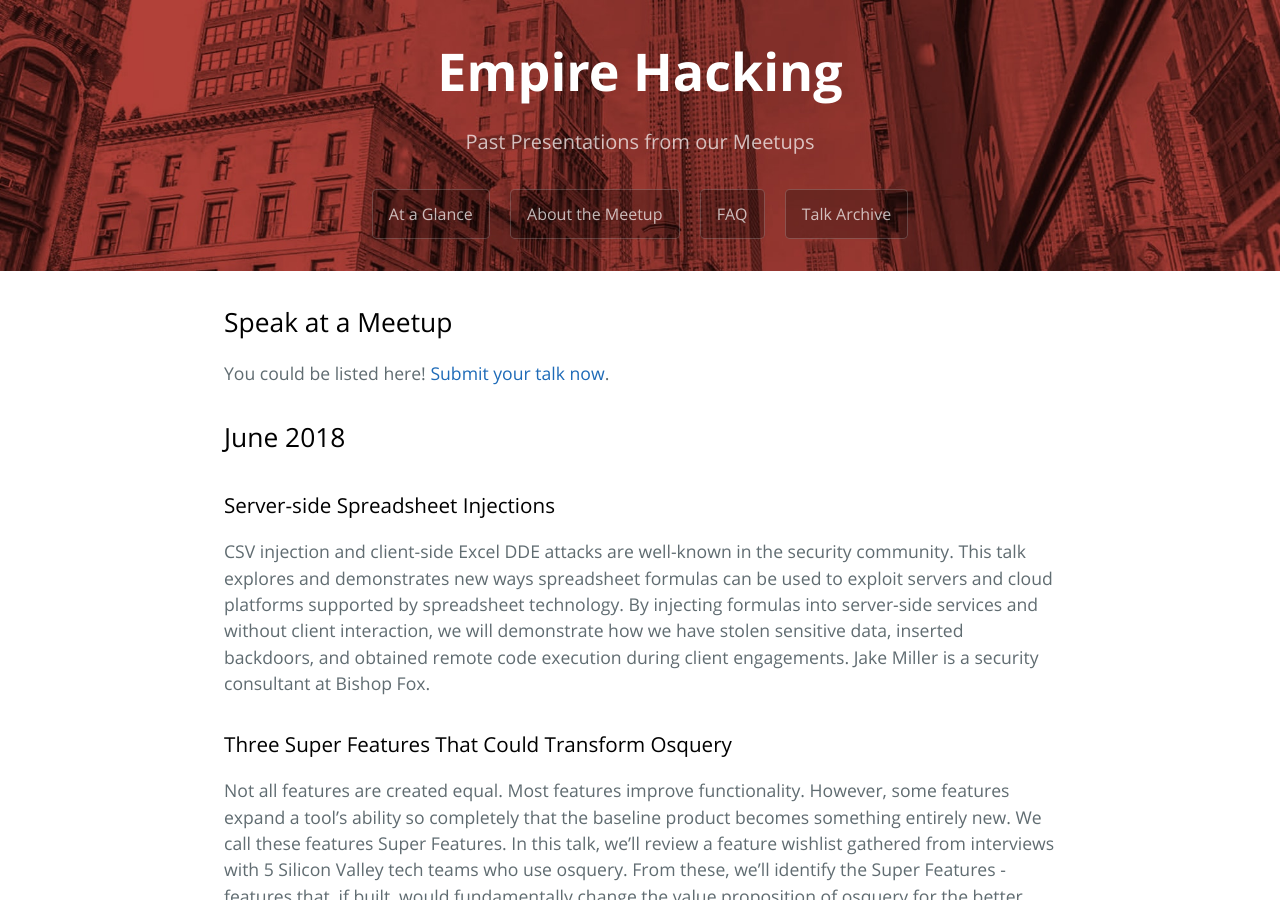
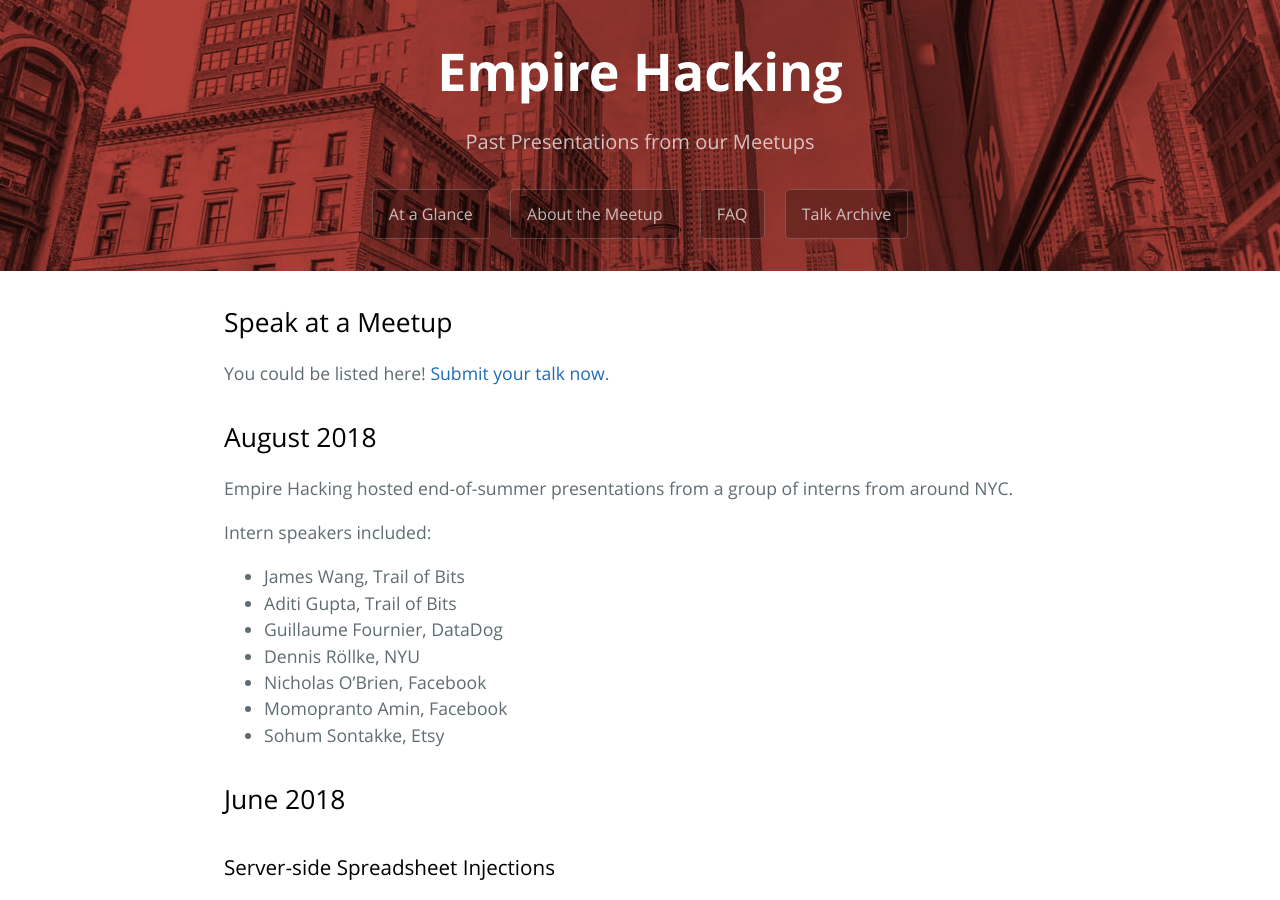
Before and after one commit to trailofbits/empirehacking.nyc, a Jekyll site: the page built from archive.md, in a window 1280 px wide and 900 px high. Built offline with Jekyll 4.4.1, drawn with Linux system fonts in a browser that asks for light colours; comment, search, counter and statistics services are not loaded.

Commit message:
Added August 2018

```diff
--- a/archive.md
+++ b/archive.md
@@ -8,6 +8,19 @@ permalink: /archive/
 ## Speak at a Meetup
 
 You could be listed here! [Submit your talk now](/about/#speak-at-a-meetup).
+
+## August 2018
+
+Empire Hacking hosted end-of-summer presentations from a group of interns from around NYC.
+
+Intern speakers included:
+* James Wang, Trail of Bits
+* Aditi Gupta, Trail of Bits
+* Guillaume Fournier, DataDog
+* Dennis Röllke, NYU
+* Nicholas O'Brien, Facebook
+* Momopranto Amin, Facebook
+* Sohum Sontakke, Etsy
 
 ## June 2018
 
```
